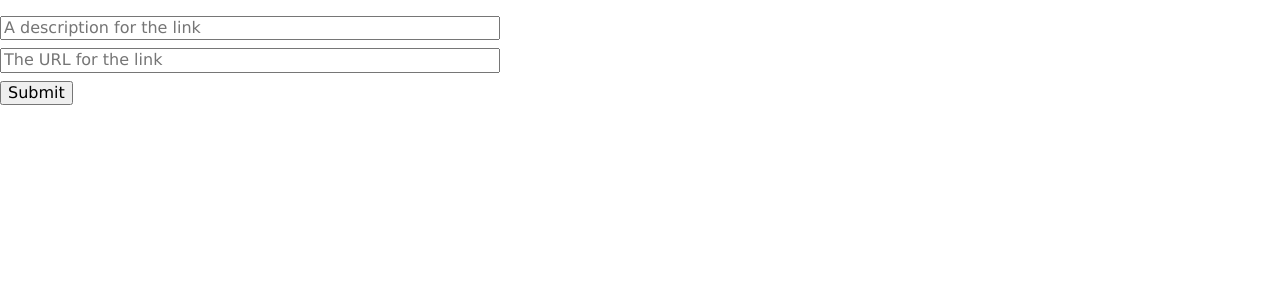
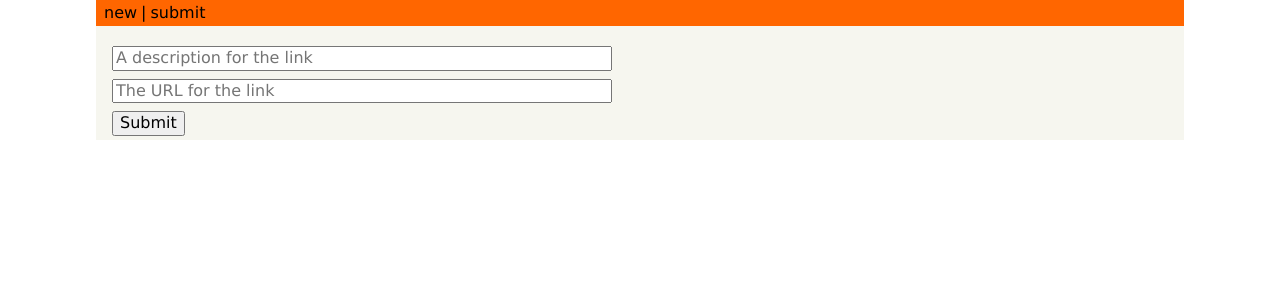
Before and after one commit to anjarupnik/hackernews-react-apollo, a React (Create React App) app: page /create in a window 1280 px wide. Shown: the top 300 px of the page. Built offline with nearby package versions, Linux system fonts and the light colour scheme.

Commit message:
add Routing

```diff
--- a/package.json
+++ b/package.json
@@ -9,6 +9,8 @@
     "react": "^16.3.2",
     "react-apollo": "^2.1.3",
     "react-dom": "^16.3.2",
+    "react-router": "^4.3.1",
+    "react-router-dom": "^4.3.1",
     "react-scripts": "1.1.4"
   },
   "scripts": {
--- a/src/components/App.js
+++ b/src/components/App.js
@@ -1,10 +1,22 @@
 import React, { Component } from 'react'
-// import LinkList from './LinkList'
+import { Switch, Route } from 'react-router-dom'
+import LinkList from './LinkList'
+import Header from './Header'
 import CreateLink from './CreateLink'
 
 class App extends Component {
   render() {
-    return <CreateLink />
+    return (
+      <div className="center w85">
+        <Header />
+        <div className="ph3 pv1 background-gray">
+          <Switch>
+            <Route exact path="/" component={LinkList} />
+            <Route exact path="/create" component={CreateLink} />
+          </Switch>
+        </div>
+      </div>
+    )
   }
 }
 
--- a/src/components/CreateLink.js
+++ b/src/components/CreateLink.js
@@ -40,6 +40,7 @@ class CreateLink extends Component {
         url
       }
     })
+    this.props.history.push('/')
   }
 }
 
--- /dev/null
+++ b/src/components/Header.js
@@ -0,0 +1,23 @@
+import React, { Component } from 'react'
+import { Link } from 'react-router-dom'
+import { withRouter } from 'react-router'
+
+class Header extends Component {
+  render() {
+    return (
+      <div className="flex pa1 justify-between nowrap orange">
+        <div className="flex flex-fixed black">
+          <Link to="/" className="ml1 no-underline black">
+            new
+          </Link>
+        <div className="ml1">|</div>
+          <Link to="/create" className="ml1 no-underline black">
+            submit
+          </Link>
+        </div>
+      </div>
+    )
+  }
+}
+
+export default withRouter(Header)
--- a/src/index.js
+++ b/src/index.js
@@ -7,6 +7,7 @@ import { ApolloProvider } from 'react-apollo'
 import { ApolloClient } from 'apollo-client'
 import { HttpLink } from 'apollo-link-http'
 import { InMemoryCache } from 'apollo-cache-inmemory'
+import { BrowserRouter } from 'react-router-dom'
 
 const httpLink = new HttpLink({ uri: 'http://localhost:4000' })
 
@@ -16,8 +17,10 @@ const client = new ApolloClient({
 })
 
 ReactDOM.render(
-    <ApolloProvider client={client}>
-      <App />
-    </ApolloProvider>
+    <BrowserRouter>
+      <ApolloProvider client={client}>
+        <App />
+      </ApolloProvider>
+    </BrowserRouter>
     , document.getElementById('root'))
 registerServiceWorker()
```
Also changed, not shown: 1 other file (tests, documents, lock files or other folders).
